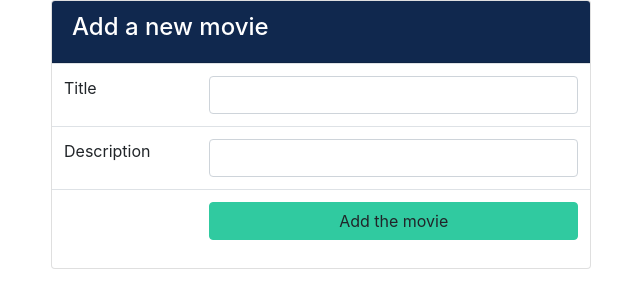
After one commit to gmakridakis/movierama, a Django app: page /movies/add_movie in a window 1280 px wide. The commit adds this page. Shown: the top 308 px of the page, without its empty margins (319-959 px from the left). Run offline with Django 4.2, Linux system fonts and the light colour scheme; some libraries are stand-ins or nearby versions.

Commit message:
Add movies functionality

```diff
--- a/movierama/urls.py
+++ b/movierama/urls.py
@@ -5,7 +5,7 @@ import movies
 from movies.views import index
 
 urlpatterns = [
-    path("movies", include("movies.urls")),
+    path("movies/", include("movies.urls")),
     path("accounts/", include("accounts.urls")),
     path("admin/", admin.site.urls),
     path("", movies.views.index, name="index"),
--- a/movies/urls.py
+++ b/movies/urls.py
@@ -2,4 +2,4 @@ from django.urls import path
 
 from movies import views
 
-urlpatterns = []
+urlpatterns = [path("add_movie", views.add_movie, name="add_movie")]
--- a/movies/views.py
+++ b/movies/views.py
@@ -1,4 +1,4 @@
-from django.shortcuts import render
+from django.shortcuts import redirect, render
 
 from movies.models import Movie
 
@@ -7,3 +7,26 @@ def index(request):
     movies = Movie.objects.all().order_by("-date_added")
     context = {"movies": movies}
     return render(request, "movies/index.html", context)
+
+
+def add_movie(request):
+    if request.method == "POST":
+        title = request.POST["title"]
+        description = request.POST["description"]
+        user_id = request.POST["user_id"]
+
+        if Movie.objects.filter(title=title).exists():
+            print(f"There is already a movie with title: {title}")
+            # messages.error(request, f"There is already a movie with title: {title}")
+            return redirect("add_movie")
+
+        movie = Movie.objects.create(title=title, description=description, user_id=user_id)
+        movie.save()
+
+        print(f'Your movie "{title}" has been registered to Movierama!')
+        # messages.success(request, f"Your movie \"{title}\" has been registered to Movierama!")
+
+        return redirect("index")
+
+    else:
+        return render(request, "movies/add_movie.html")
--- /dev/null
+++ b/templates/movies/add_movie.html
@@ -0,0 +1,43 @@
+{%  load static %}
+<!DOCTYPE html>
+<html lang="en">
+<head>
+    <meta charset="UTF-8">
+    <title>Add a new movie</title>
+    <link rel="stylesheet" href="{% static 'css/bootstrap.css' %}">
+</head>
+<body>
+    <div class="container">
+      <div class="row">
+        <div class="col-md-6 mx-auto">
+            <div class="card">
+                <div class="card-header bg-primary text-white">
+                <h4>
+                    <i class="fas fa-user-plus"></i>Add a new movie
+                </h4>
+                </div>
+                <form action="{% url 'add_movie' %}" method="POST">
+                {% csrf_token %}
+                    <table class="table">
+                        <thead>
+                        </thead>
+                        <tr>
+                            <td><label for="title">Title</label></td>
+                            <td><input type="text" name="title" class="form-control" required></td>
+                        </tr>
+                        <tr>
+                            <td><label for="description">Description</label></td>
+                            <td><input type="text" name="description" class="form-control"></td>
+                        </tr>
+                        <td></td>
+                        <input type="hidden" name="user_id" value="{{ user.id}}">
+                        <td><input type="submit" value="Add the movie" class="btn btn-secondary btn-block"></td>
+                        </tr>
+                    </table>
+            </form>
+            </div>
+        </div>
+      </div>
+    </div>
+</body>
+</html>
```
Also changed, not shown: templates/movies/index.html (+7 -2 lines).
